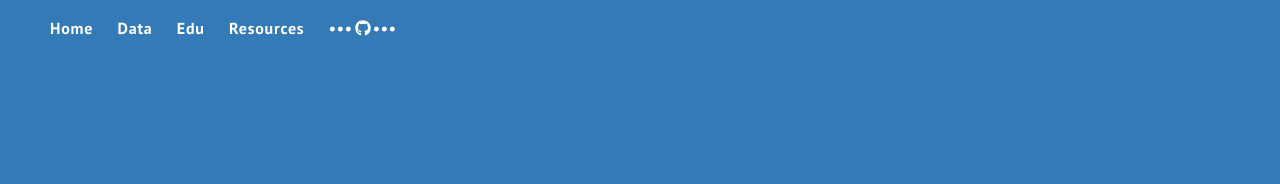
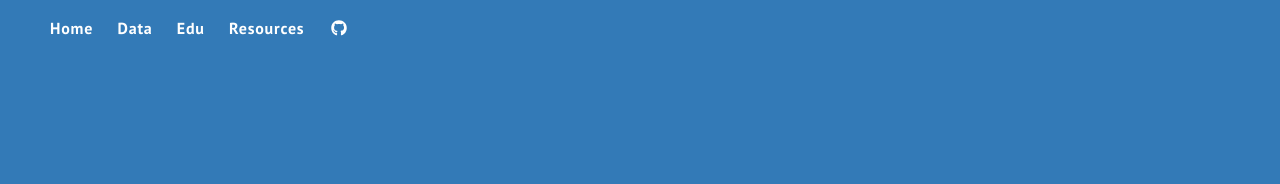
Before and after one commit to DS4PS/ds4ps_dev_site, a Jekyll site: the page built from index.html, in a window 1280 px wide. Shown: the top 184 px of the page. Built offline with Jekyll 4.4.1, drawn with Linux system fonts in a browser that asks for light colours; nearby versions of some CDN libraries; library files that are not in the unit come from our copies.

Commit message:
Update header.html

```diff
--- a/_includes/header.html
+++ b/_includes/header.html
@@ -11,7 +11,7 @@
         {% endfor %}
 
         <a class="page-link" href="https://github.com/DS4PS/ds4ps_dev_site/tree/master/_posts" target="_blank">
-            •••<i class="fab fa-github fa-1x"></i>•••
+            <i class="fab fa-github fa-1x"></i>
         </a>
 
     </nav>
```
